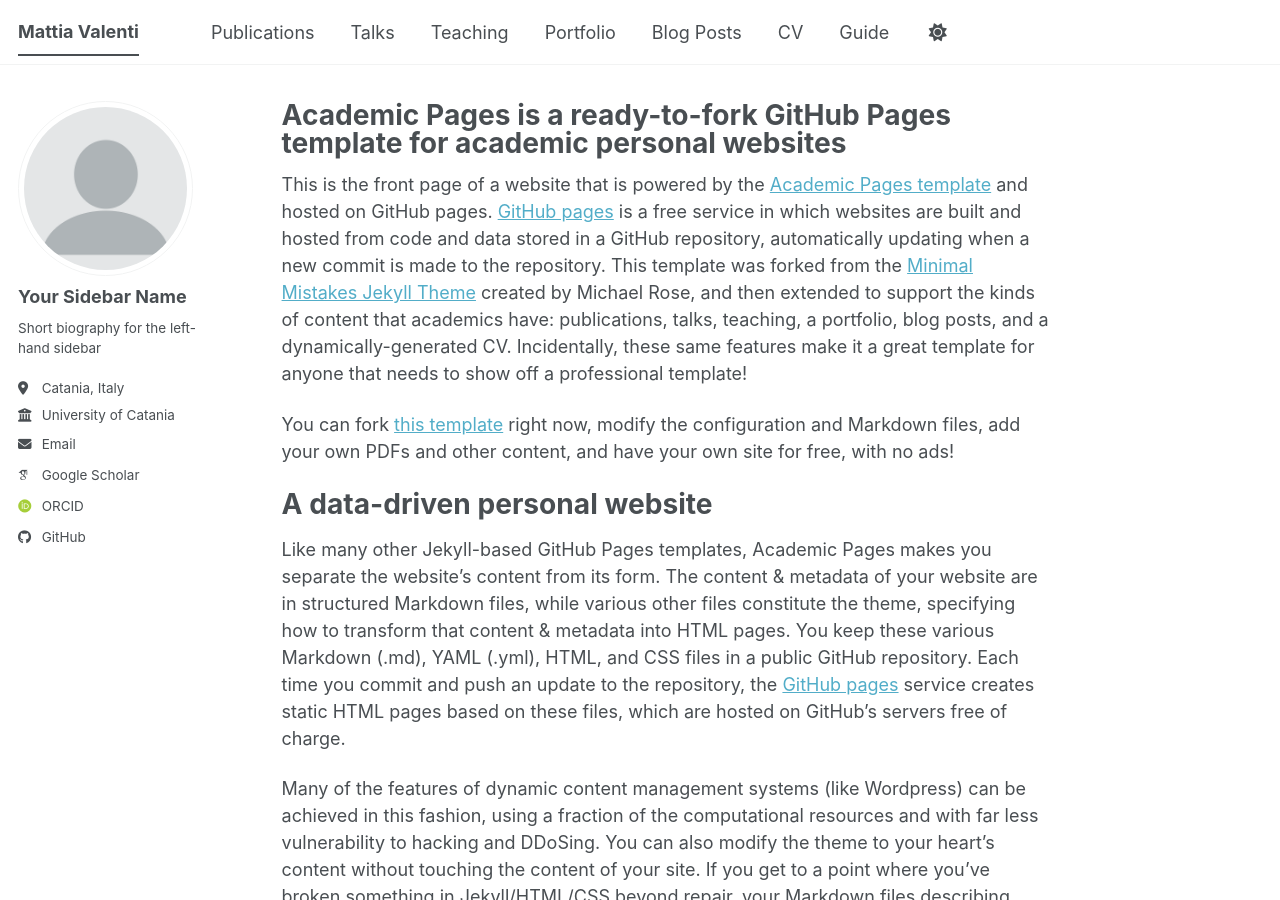
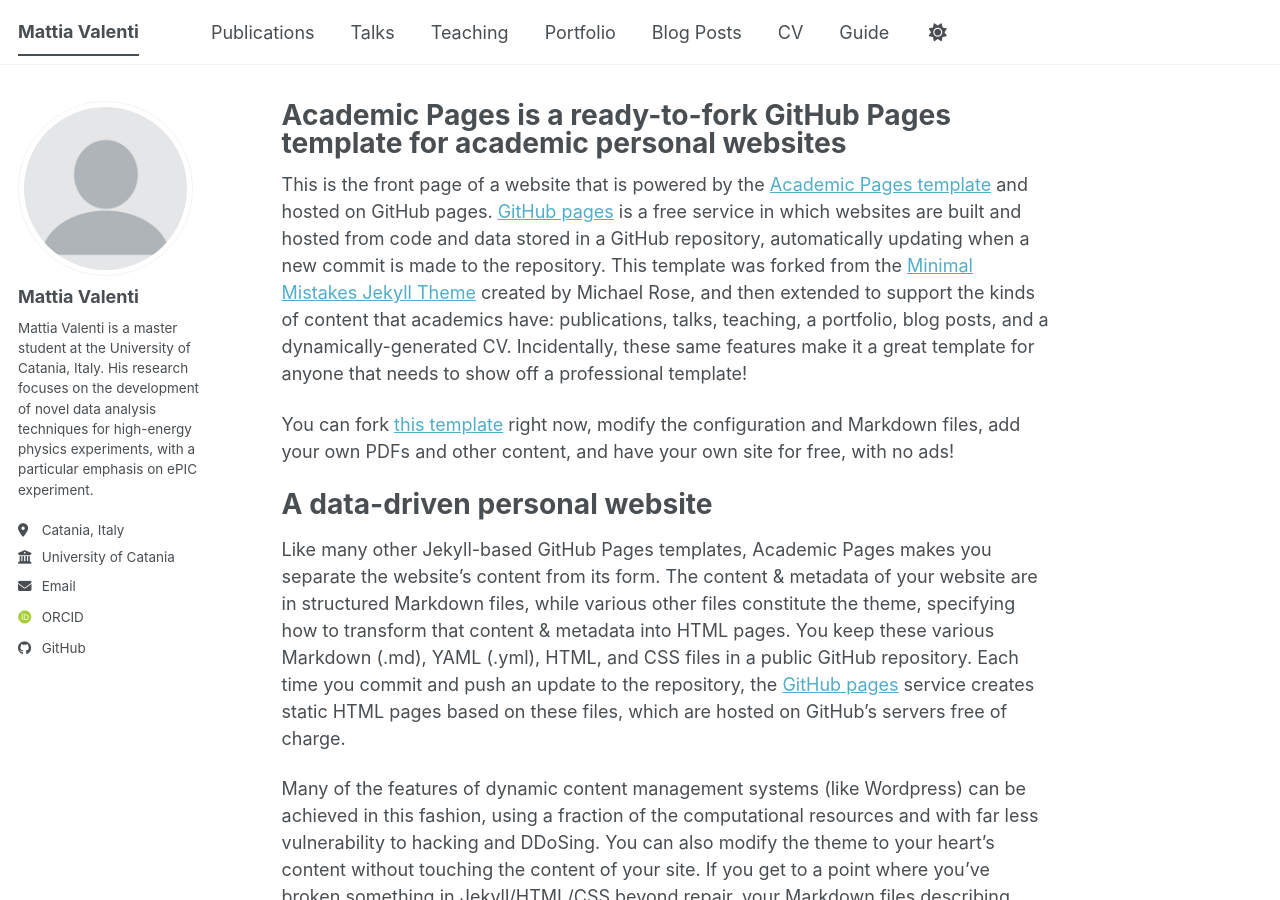
Before and after one commit to Commustache/commustache.github.io, a Jekyll site: the page built from _pages/about.md, in a window 1280 px wide and 900 px high. Built offline with Jekyll 4.4.1, drawn with Linux system fonts in a browser that asks for light colours; some web fonts are replaced; a script bundle is joined from its source files by our own code; library files that are not in the unit come from our copies.

Commit message:
personal information added

```diff
--- a/_config.yml
+++ b/_config.yml
@@ -24,9 +24,9 @@
 author:
   # Biographic information
   avatar           : "profile.png"
-  name             : "Your Sidebar Name"
+  name             : "Mattia Valenti"
   pronouns         : # example: "she/her"
-  bio              : "Short biography for the left-hand sidebar"
+  bio              : "Mattia Valenti is a master student at the University of Catania, Italy. His research focuses on the development of novel data analysis techniques for high-energy physics experiments, with a particular emphasis on ePIC experiment."
   location         : "Catania, Italy"
   employer         : "University of Catania"
   uri              : # URL
@@ -35,7 +35,7 @@
   # Academic websites
   academia         : # URL
   arxiv            : # URL - Update with the correct link to your profile
-  googlescholar    : "https://scholar.google.com/citations?user=PS_CX0AAAAAJ"
+  googlescholar    : # URL
   inspire-hep      : # URL
   impactstory      : # URL
   orcid            : "https://orcid.org/my-orcid?orcid=0009-0008-9763-2333"
@@ -51,7 +51,7 @@
   bitbucket        : # Username - Update with your username on the site
   codepen          : # Username
   dribbble         : # Username
-  github           : "https://github.com/Commustache"
+  github           : "Commustache"
   kaggle           : # Username
   stackoverflow    : # User number or user number and name (i.e., use "1" or "1/jeff-atwood")
 
```
